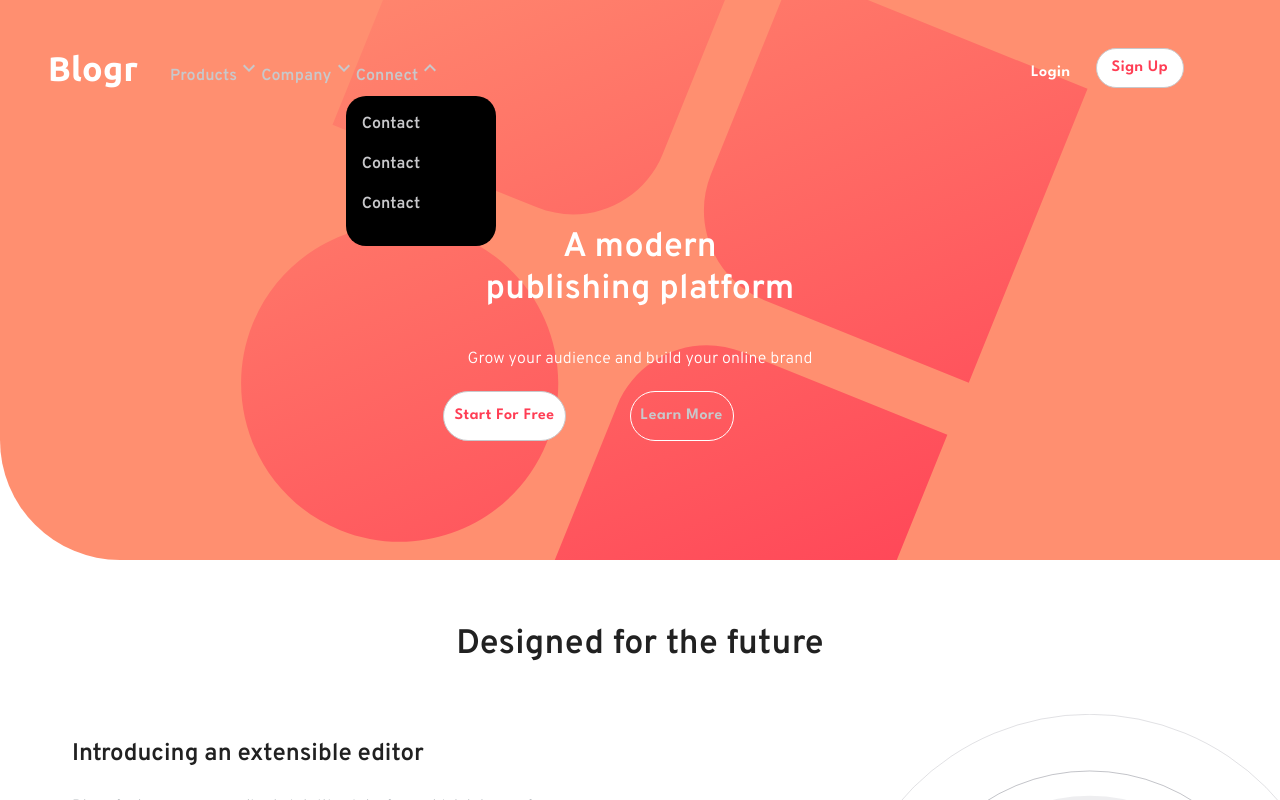
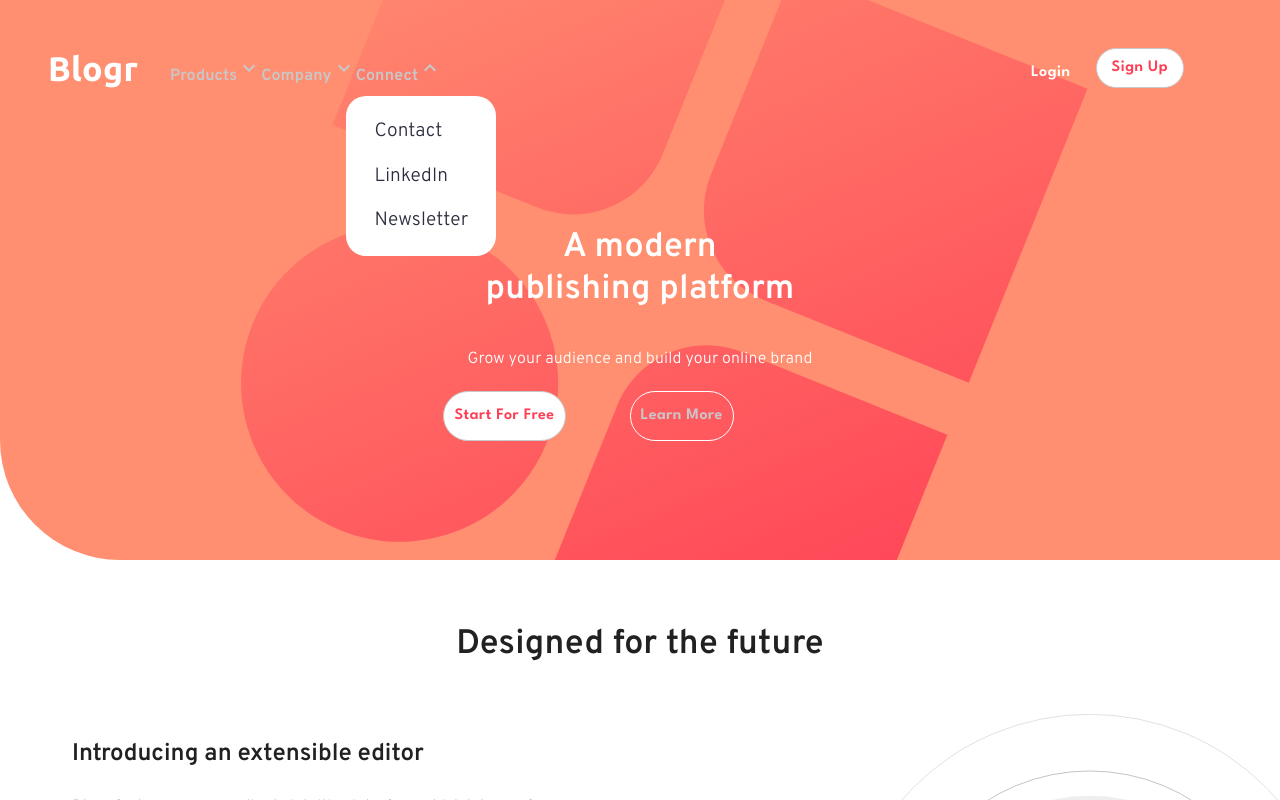
Before and after one commit to meyoh-23/blogr, a React (Create React App) app: page / in a window 1280 px wide. Both pictures are taken after a click on the link "Connect". Shown: the top 800 px of the page. Built offline with nearby package versions, Linux system fonts and the light colour scheme.

Commit message:
coplented mini menu

```diff
--- a/src/components/Navbar.jsx
+++ b/src/components/Navbar.jsx
@@ -136,11 +136,11 @@ const Navbar = () => {
                             {navItemThree && <Box
                                 sx={{
                                     width: "150px",
-                                    height: "150px",
+                                    height: "auto",
                                     position: "absolute",
                                     top: "40px",
                                     left: "-10px",
-                                    background: "#000",
+                                    background: "hsl(0, 0%, 100%)",
                                     borderRadius: "20px",
                                 }}
                                 >
@@ -150,16 +150,62 @@ const Navbar = () => {
                                         display: "flex",
                                         flexDirection: "column",
                                         justifyContent: "flex-start",
+                                        padding: "0.8rem"
                                     }}
                                     >
                                         <ListItem>
-                                            contact
+                                            <Link href='#contacts'
+                                            underline='none'
+                                            sx={{
+                                                color: "hsl(237, 17%, 21%)",
+                                                fontFamily:"'Overpass', sans-serif",
+                                                textTransform: "capitalize",
+                                                fontWeight: "300",
+                                                fontSize: "1.2rem",
+                                                "&: hover": {
+                                                    color: "hsl(207, 13%, 34%)",
+                                                    cursor: "pointer",
+                                                },
+                                            }}
+                                            >
+                                                Contact
+                                            </Link>
                                         </ListItem>
                                         <ListItem>
-                                            contact
+                                            <Link href='#linkedIn'
+                                            underline='none'
+                                            sx={{
+                                                color: "hsl(237, 17%, 21%)",
+                                                fontFamily:"'Overpass', sans-serif",
+                                                textTransform: "capitalize",
+                                                fontWeight: "300",
+                                                fontSize: "1.2rem",
+                                                "&: hover": {
+                                                    color: "hsl(207, 13%, 34%)",
+                                                    cursor: "pointer",
+                                                },
+                                            }}
+                                            >
+                                                linkedIn
+                                            </Link>
                                         </ListItem>
                                         <ListItem>
-                                            contact
+                                            <Link href='#newsletter'
+                                            underline='none'
+                                            sx={{
+                                                color: "hsl(237, 17%, 21%)",
+                                                fontFamily:"'Overpass', sans-serif",
+                                                textTransform: "capitalize",
+                                                fontWeight: "300",
+                                                fontSize: "1.2rem",
+                                                "&: hover": {
+                                                    color: "hsl(207, 13%, 34%)",
+                                                    cursor: "pointer",
+                                                },
+                                            }}
+                                            >
+                                                newsletter
+                                            </Link>
                                         </ListItem>
                                     </List>
                                 </Box>
```
